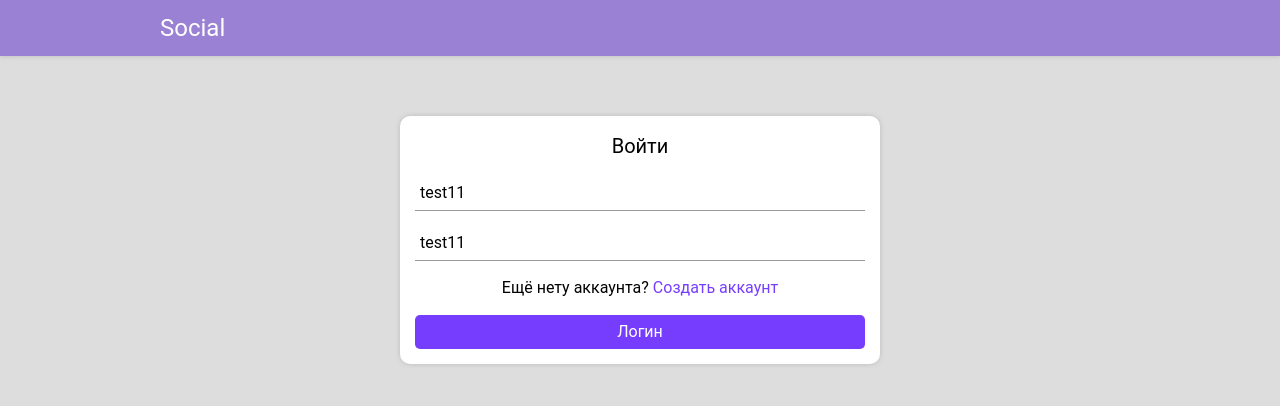
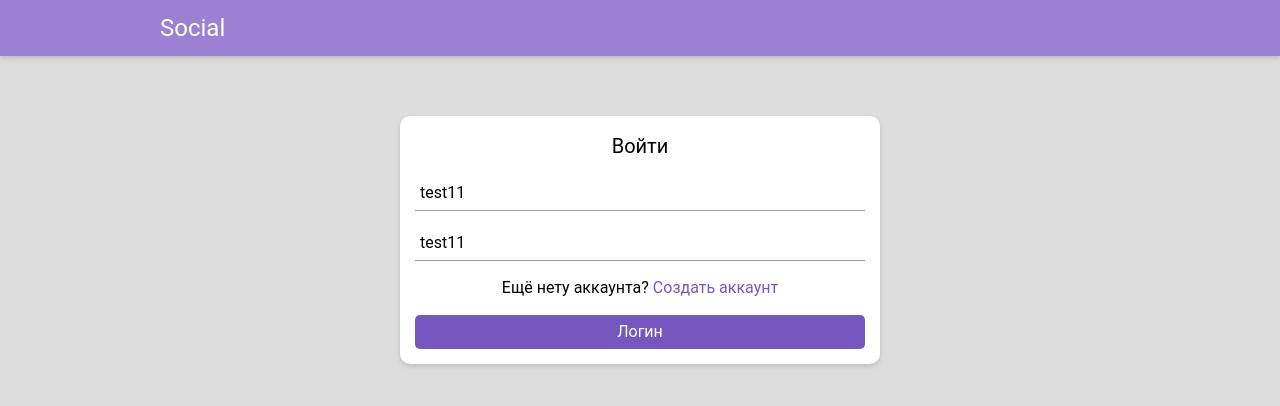
Before and after one commit to Bravo185356/social-vue, a Vue app: page /#/login in a window 1280 px wide. Shown: the top 406 px of the page. Built offline with nearby package versions, Linux system fonts and the light colour scheme.

Commit message:
update scss variables

```diff
--- a/src/styles/_variables.scss
+++ b/src/styles/_variables.scss
@@ -1,6 +1,6 @@
-$box-shadow: 0px 0px 5px rgb(187, 187, 187);
+$box-shadow: 0px 2px 5px rgb(187, 187, 187);
 $block-background: white;
-$purple-color: rgb(119, 61, 255);
-$purple-color-hover: rgb(97, 30, 252);
+$purple-color: rgb(118, 87, 192);
+$purple-color-hover: rgb(104, 63, 201);
 $icon-color-gray: rgb(65, 65, 65);
-$hover-background: rgb(233, 233, 233);
+$hover-background: rgb(240, 240, 240);
```
